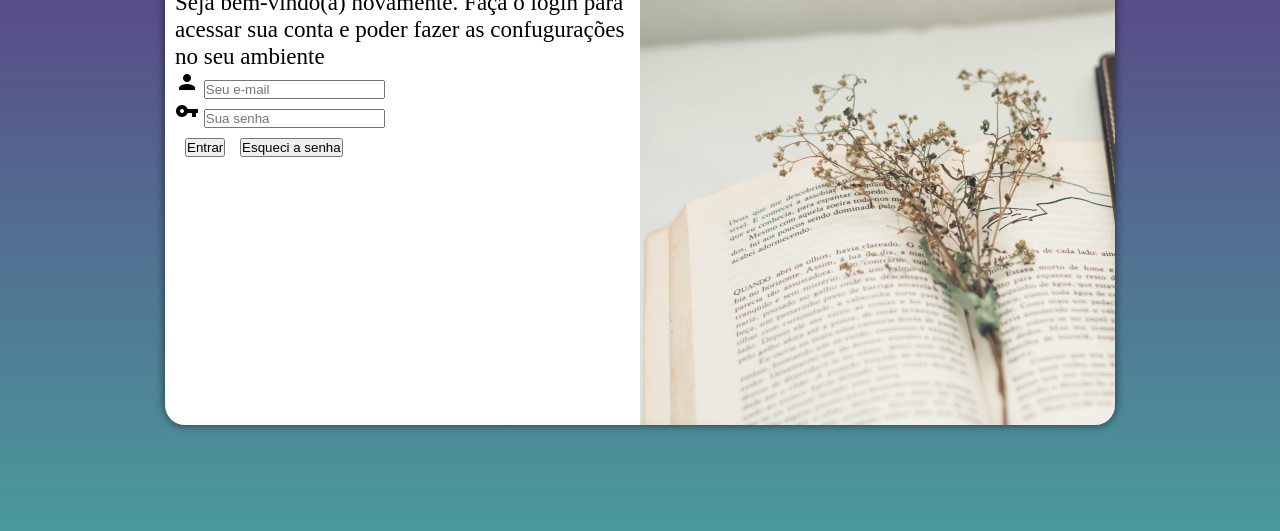
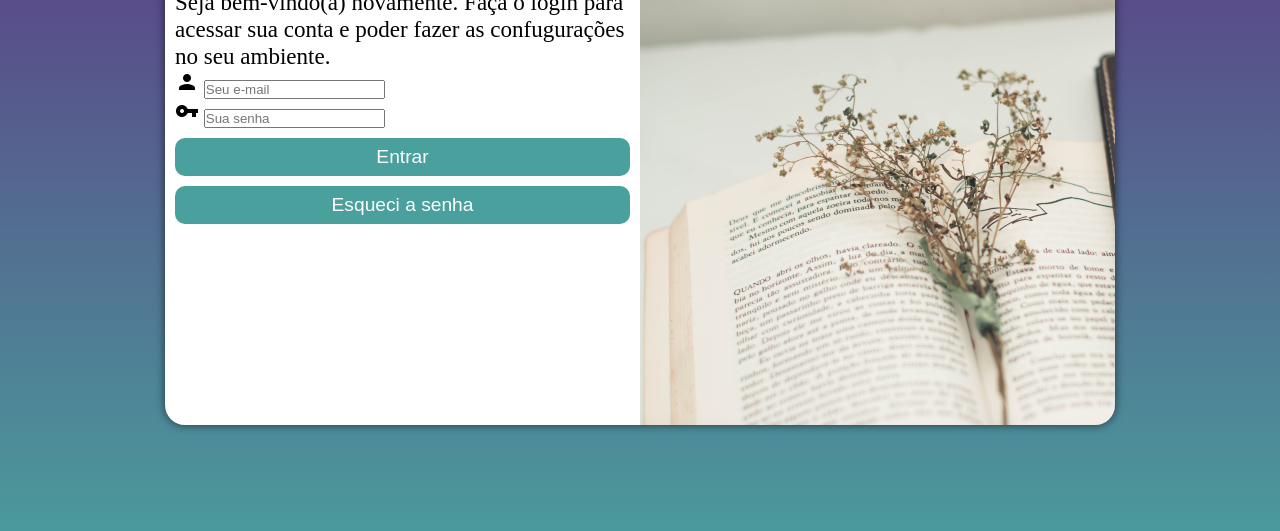
Before and after one commit to devalissonsantos/projeto-login, a plain HTML site: page index.html in a window 1280 px wide. Shown: the part 225-756 px from the top of the page. Drawn offline with Linux system fonts and the light colour scheme.

Commit message:
atualizado

```diff
--- a/estilos/style.css
+++ b/estilos/style.css
@@ -57,10 +57,23 @@ h1 {
 }
 
 .dito {
-    font-size: 0.8em;
+    font-size: 0.9em;
 }
 
 .botao {
+    font-size: 1em;
+    display: block;
     margin-top: 10px;
-    margin-left: 10px;
+    width: 100%;
+    border: none;
+    color: white;
+    background-color: #49a09d;
+    border-radius: 10px;
+    cursor: pointer;
+    padding: 8px;
 }
+
+.botao:hover {
+    background-color: #367775
+    ;
+}
--- a/index.html
+++ b/index.html
@@ -22,7 +22,7 @@
                 <h1>Login</h1>
                 <p class="dito">
                     Seja bem-vindo(a) novamente. Faça o login para acessar sua conta
-                    e poder fazer as confugurações no seu ambiente
+                    e poder fazer as confugurações no seu ambiente.
                 </p>
                     <form action="login.js" method="post">
                        <p class="usuario">
```
